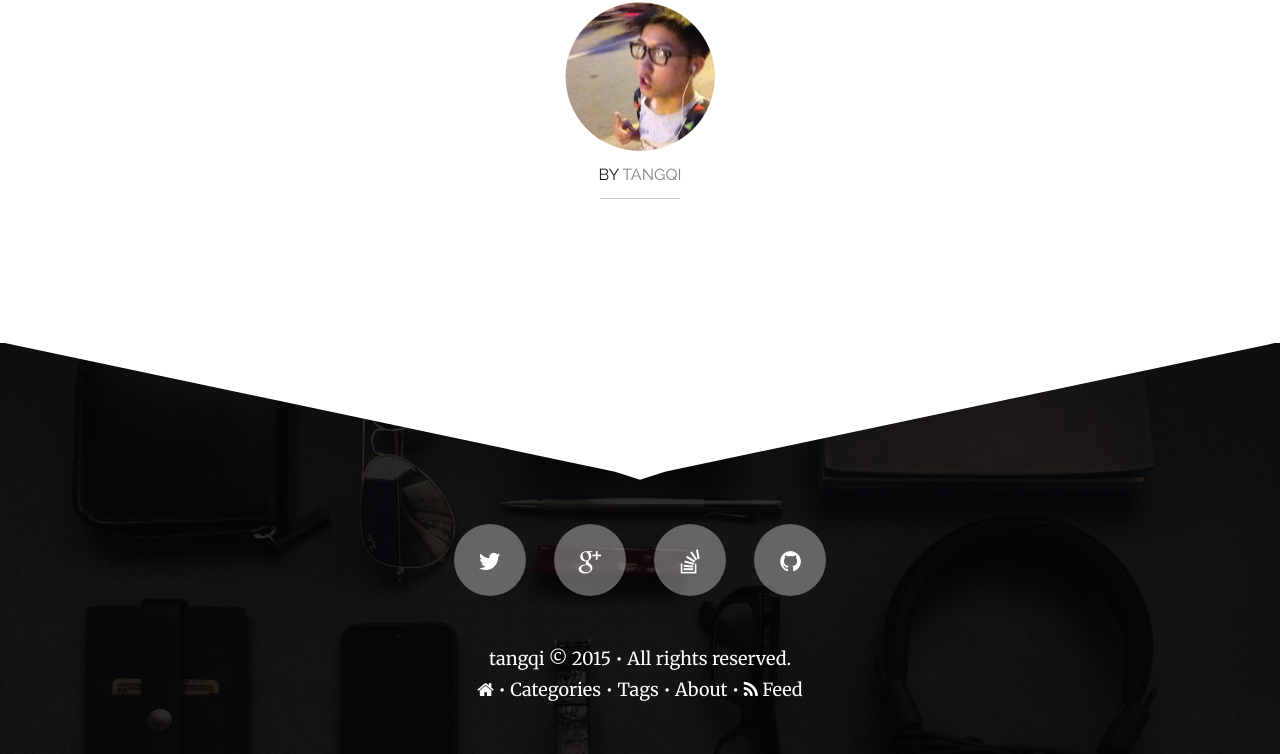
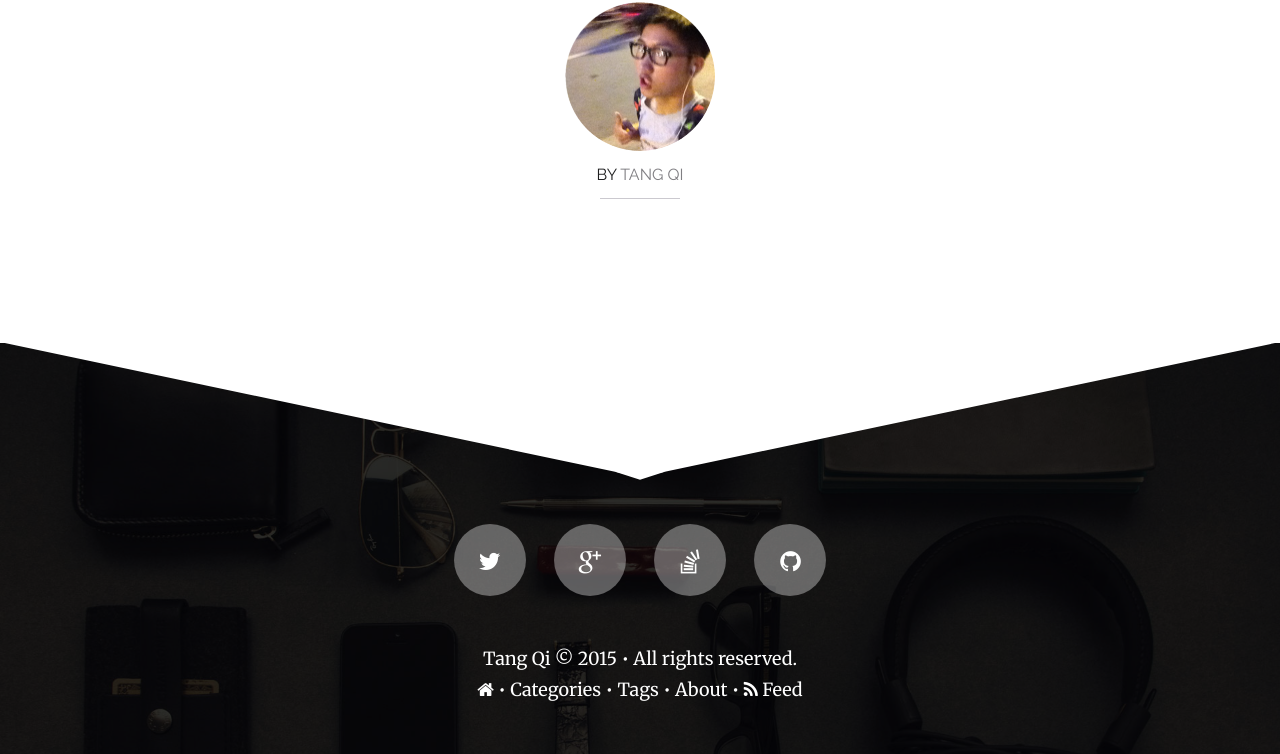
Before and after one commit to hmfaysal/hmfaysal-omega-theme, a Jekyll site: the page built from _posts/2014-01-05-sample-link-post.md, in a window 1280 px wide. Shown: the part 1240-1994 px from the top of the page. Built offline with Jekyll 4.4.1, drawn with Linux system fonts in a browser that asks for light colours; nearby versions of some CDN libraries; comment, search, counter and statistics services are not loaded.

Commit message:
Modfiy _config.yml

```diff
--- a/_config.yml
+++ b/_config.yml
@@ -1,7 +1,7 @@
 title:            Tang Qi
 description:      "你不能把这个世界，让给你所鄙视的人"
 logo:             tangqi.jpg
-disqus_shortname: Tang Qi
+disqus_shortname: tangqi92githubio
 # Assign a default image for your site's header and footer
 default_bg:       default_bg1.jpg
 search:           true
@@ -22,7 +22,7 @@ url:
 
 # Owner/author information
 owner:
-  name:           tangqi
+  name:           Tang Qi
   avatar:         tangqi.jpg
   email:          tangqiwork@gmail.com
   # Use the coder's toolbox at http://coderstoolbox.net/string/#!encoding=xml&action=encode&charset=us_ascii to encode your description into XML string
```
